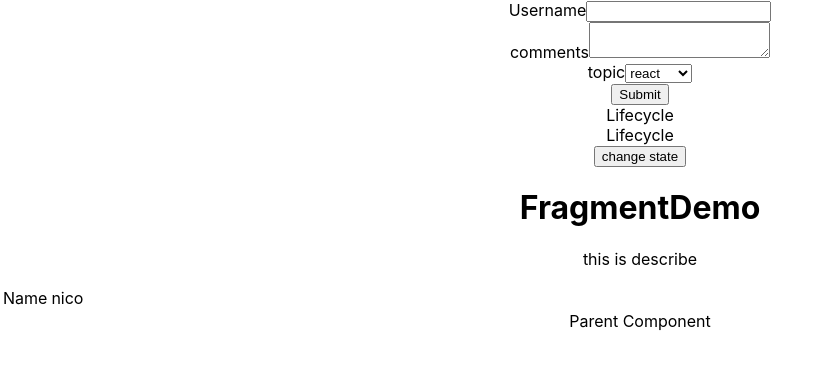
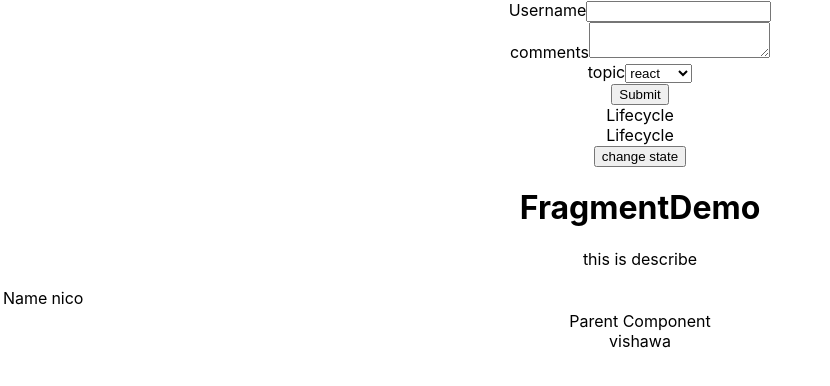
Before and after one commit to nicholeemma/React, a React (Create React App) app: page / in a window 1280 px wide. Shown: the top 386 px of the page, without its empty margins (0-830 px from the left). Built offline with nearby package versions, Linux system fonts and the light colour scheme.

Commit message:
memo component

```diff
--- a/src/Components/MemoCop.js
+++ b/src/Components/MemoCop.js
@@ -8,5 +8,6 @@ function MemoCop({name}) {
         </div>
     )
 }
-
-export default MemoCop
+//prevent rerendering
+//higher order component
+export default React.memo(MemoCop)
--- a/src/Components/ParentComp.js
+++ b/src/Components/ParentComp.js
@@ -27,7 +27,7 @@ class ParentComp extends PureComponent {
                Parent Component
                {/* <RegComp name={this.state.name}></RegComp>
                 <PureCompo name = {this.state.name}></PureCompo> */}
-                <MemoCop></MemoCop>
+                <MemoCop name={this.state.name}></MemoCop>
             </div>
         )
     }
```
